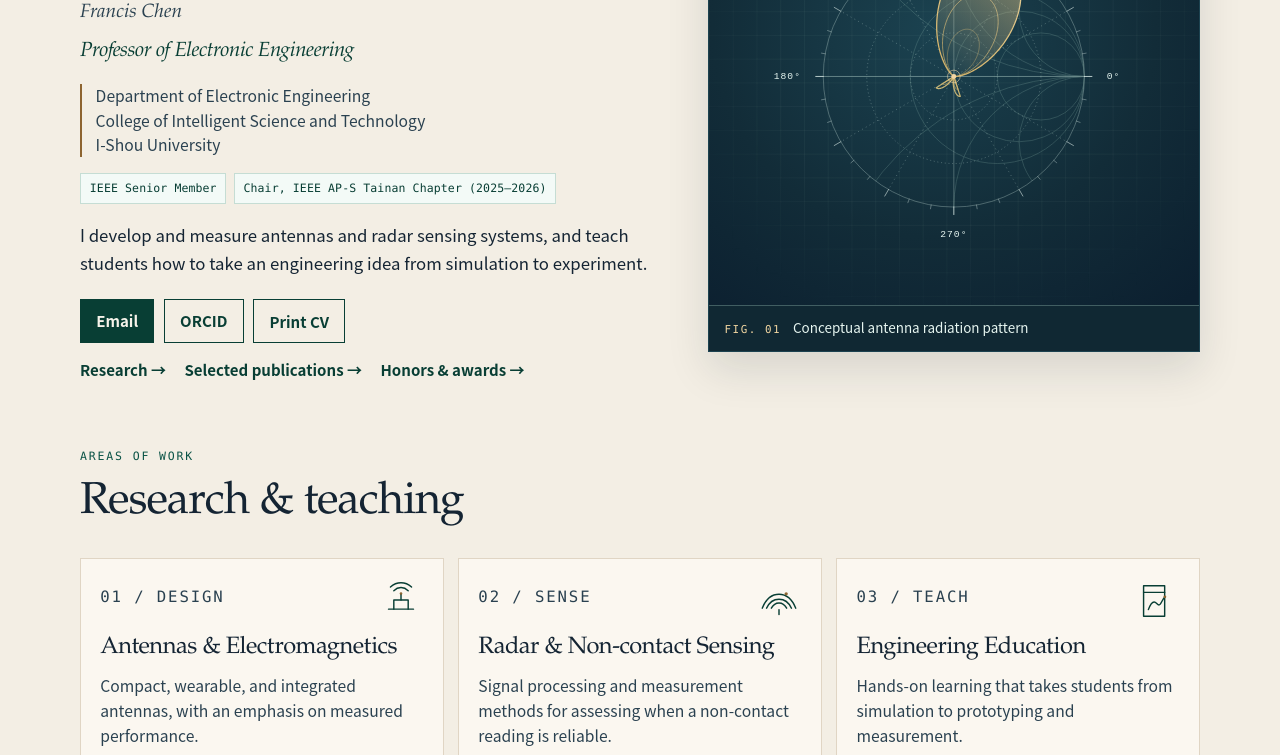
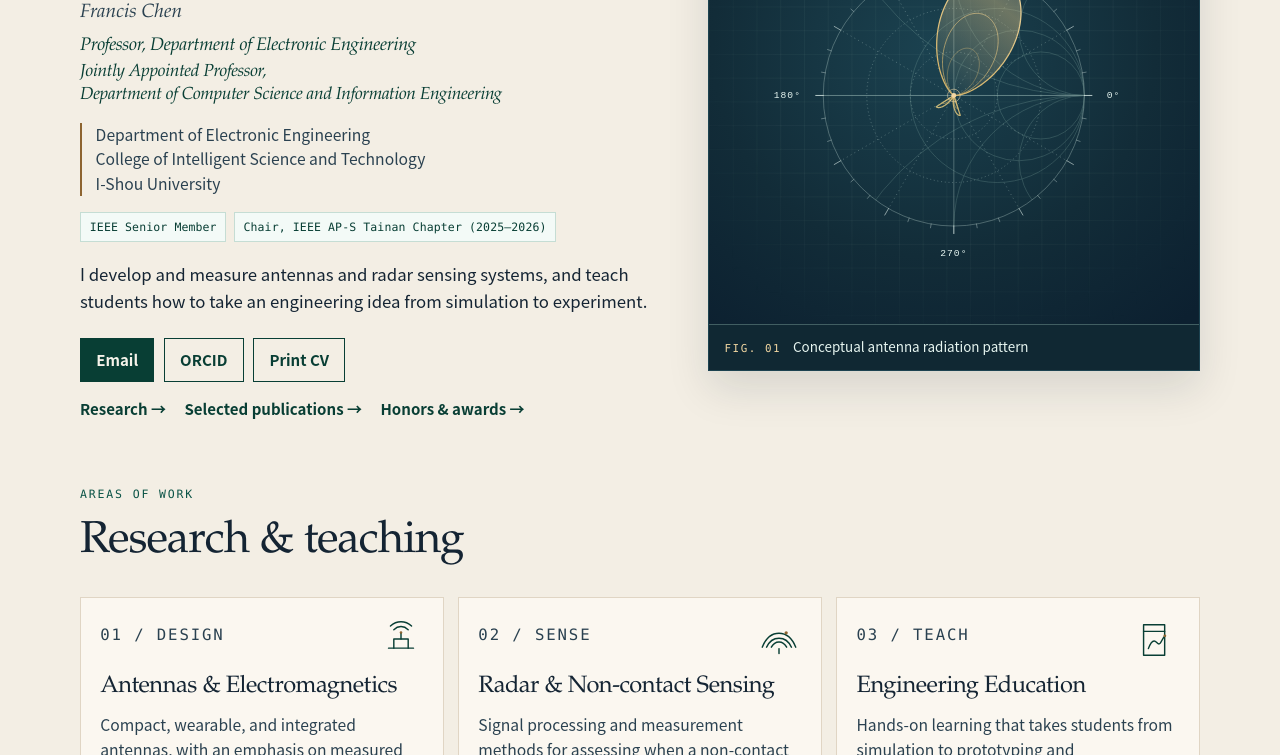
Before and after one commit to Francis007/academic-site, a plain HTML site: page index.html in a window 1280 px wide. Shown: the part 298-1053 px from the top of the page. Drawn offline with Linux system fonts and the light colour scheme.

Commit message:
Add the computer science joint appointment to the homepage.
Show the electronic engineering chair and the CSIE joint professorship together in the hero, footer, print CV, and English metadata so the Traditional Chinese and English versions name the same two posts.

Co-authored-by: Francis007 <Francis007@users.noreply.github.com>

```diff
--- a/index.html
+++ b/index.html
@@ -4,19 +4,19 @@
     <meta charset="utf-8">
     <meta name="viewport" content="width=device-width, initial-scale=1">
     <meta name="author" content="Chien-Hung Chen">
-    <meta name="description" content="Professor of Electronic Engineering at I-Shou University, Taiwan.">
+    <meta name="description" content="Professor, Department of Electronic Engineering, and Jointly Appointed Professor, Department of Computer Science and Information Engineering, at I-Shou University, Taiwan.">
     <meta name="theme-color" content="#f3eee4">
-    <title>Chien-Hung Chen | Professor of Electronic Engineering, I-Shou University</title>
+    <title>Chien-Hung Chen | Professor, Department of Electronic Engineering, and Jointly Appointed Professor, Department of Computer Science and Information Engineering, I-Shou University</title>
     <link rel="canonical" href="https://francis007.github.io/academic-site/">
     <meta property="og:title" content="Chien-Hung Chen | I-Shou University">
-    <meta property="og:description" content="Professor of Electronic Engineering at I-Shou University, Taiwan. Antennas, radar sensing, and engineering education.">
+    <meta property="og:description" content="Professor, Department of Electronic Engineering, and Jointly Appointed Professor, Department of Computer Science and Information Engineering, at I-Shou University, Taiwan. Antennas, radar sensing, and engineering education.">
     <meta property="og:type" content="profile">
     <meta property="og:url" content="https://francis007.github.io/academic-site/">
     <meta property="og:locale" content="en_US">
     <meta property="og:locale:alternate" content="zh_TW">
     <meta name="twitter:card" content="summary">
     <meta name="twitter:title" content="Chien-Hung Chen | I-Shou University">
-    <meta name="twitter:description" content="Professor of Electronic Engineering at I-Shou University, Taiwan.">
+    <meta name="twitter:description" content="Professor, Department of Electronic Engineering, and Jointly Appointed Professor, Department of Computer Science and Information Engineering, at I-Shou University, Taiwan.">
     <script>
       (function () {
         try {
@@ -47,15 +47,25 @@
         "@type": "Person",
         "name": "Chien-Hung Chen",
         "alternateName": "Francis Chen",
-        "jobTitle": "Professor of Electronic Engineering",
+        "jobTitle": [
+          "Professor, Department of Electronic Engineering",
+          "Jointly Appointed Professor, Department of Computer Science and Information Engineering"
+        ],
         "email": "francischen@go.isu.edu.tw",
         "url": "https://francis007.github.io/academic-site/",
         "sameAs": ["https://orcid.org/0000-0003-4514-1504"],
-        "affiliation": {
-          "@type": "CollegeOrUniversity",
-          "name": "I-Shou University",
-          "department": "Department of Electronic Engineering, College of Intelligent Science and Technology"
-        }
+        "affiliation": [
+          {
+            "@type": "CollegeOrUniversity",
+            "name": "I-Shou University",
+            "department": "Department of Electronic Engineering, College of Intelligent Science and Technology"
+          },
+          {
+            "@type": "CollegeOrUniversity",
+            "name": "I-Shou University",
+            "department": "Department of Computer Science and Information Engineering"
+          }
+        ]
       }
     </script>
   </head>
@@ -108,7 +118,10 @@
             <p class="eyebrow"><span data-i18n="hero.eyebrow">I-SHOU UNIVERSITY · TAIWAN</span></p>
             <h1 id="about-title" data-i18n-html="hero.name">Chien-Hung<br>Chen</h1>
             <p class="alias">Francis Chen</p>
-            <p class="role" data-i18n="hero.role">Professor of Electronic Engineering</p>
+            <p class="role">
+              <span class="role-line" data-i18n="hero.role">Professor, Department of Electronic Engineering</span>
+              <span class="role-line role-joint" data-i18n-html="hero.roleJoint">Jointly Appointed Professor,<br><span class="role-dept">Department of Computer Science and Information Engineering</span></span>
+            </p>
             <p class="affiliation">
               <span data-i18n="hero.aff1">Department of Electronic Engineering</span><br>
               <span data-i18n="hero.aff2">College of Intelligent Science and Technology</span><br>
@@ -546,7 +559,8 @@
         <div>
           <p class="footer-name" data-i18n="footer.name">Chien-Hung Chen</p>
           <p>
-            <span data-i18n="hero.role">Professor of Electronic Engineering</span><br>
+            <span data-i18n="hero.role">Professor, Department of Electronic Engineering</span><br>
+            <span data-i18n-html="hero.roleJoint">Jointly Appointed Professor,<br><span class="role-dept">Department of Computer Science and Information Engineering</span></span><br>
             <span data-i18n="hero.aff1">Department of Electronic Engineering</span><br>
             <span data-i18n="hero.aff2">College of Intelligent Science and Technology</span><br>
             <span data-i18n="footer.uni">I-Shou University, Taiwan</span>
@@ -607,7 +621,11 @@
             "theme.labelDark": "Switch to light theme",
             "hero.eyebrow": "I-SHOU UNIVERSITY · TAIWAN",
             "hero.name": "Chien-Hung<br>Chen",
-            "hero.role": "Professor of Electronic Engineering",
+            "hero.role": "Professor, Department of Electronic Engineering",
+            "hero.roleJoint": "Jointly Appointed Professor,<br><span class=\"role-dept\">Department of Computer Science and Information Engineering</span>",
+            "meta.title": "Chien-Hung Chen | Professor, Department of Electronic Engineering, and Jointly Appointed Professor, Department of Computer Science and Information Engineering, I-Shou University",
+            "meta.description": "Professor, Department of Electronic Engineering, and Jointly Appointed Professor, Department of Computer Science and Information Engineering, at I-Shou University, Taiwan.",
+            "meta.og": "Professor, Department of Electronic Engineering, and Jointly Appointed Professor, Department of Computer Science and Information Engineering, at I-Shou University, Taiwan. Antennas, radar sensing, and engineering education.",
             "hero.aff1": "Department of Electronic Engineering",
             "hero.aff2": "College of Intelligent Science and Technology",
             "hero.aff3": "I-Shou University",
@@ -717,6 +735,10 @@
             "hero.eyebrow": "義守大學 · 臺灣",
             "hero.name": "陳建宏",
             "hero.role": "電子工程學系教授",
+            "hero.roleJoint": "資訊工程學系合聘教授",
+            "meta.title": "陳建宏｜義守大學電子工程學系教授、資訊工程學系合聘教授",
+            "meta.description": "義守大學電子工程學系教授、資訊工程學系合聘教授。",
+            "meta.og": "義守大學電子工程學系教授、資訊工程學系合聘教授。研究天線、雷達感測與工程教育。",
             "hero.aff1": "電子工程學系",
             "hero.aff2": "智慧科技學院",
             "hero.aff3": "義守大學",
@@ -858,9 +880,13 @@
           if (filterBar) filterBar.setAttribute("aria-label", pack["filter.label"]);
           var langSwitch = document.querySelector(".lang-switch");
           if (langSwitch) langSwitch.setAttribute("aria-label", lang === "zh" ? "語言" : "Language");
-          document.title = lang === "zh"
-            ? "陳建宏｜義守大學電子工程學系教授"
-            : "Chien-Hung Chen | Professor of Electronic Engineering, I-Shou University";
+          document.title = pack["meta.title"];
+          var description = document.querySelector('meta[name="description"]');
+          if (description) description.setAttribute("content", pack["meta.description"]);
+          var ogDescription = document.querySelector('meta[property="og:description"]');
+          if (ogDescription) ogDescription.setAttribute("content", pack["meta.og"]);
+          var twitterDescription = document.querySelector('meta[name="twitter:description"]');
+          if (twitterDescription) twitterDescription.setAttribute("content", pack["meta.description"]);
           applyThemeLabel();
         }
 
--- a/styles.css
+++ b/styles.css
@@ -363,6 +363,10 @@ html[data-theme="dark"] .theme-toggle .icon-sun { display: block; }
   align-items: center;
 }
 
+.hero-copy {
+  min-width: 0;
+}
+
 .eyebrow {
   font-family: var(--mono);
   font-size: 0.72rem;
@@ -391,13 +395,35 @@ html[data-theme="dark"] .theme-toggle .icon-sun { display: block; }
 }
 
 .role {
+  display: flex;
+  flex-direction: column;
+  align-items: flex-start;
+  gap: 0.16rem;
   margin-top: 0.35rem;
+  max-width: 100%;
   font-family: var(--serif);
   font-style: italic;
+  font-synthesis: none;
   font-weight: 500;
-  font-size: clamp(1.2rem, 1.6vw, 1.4rem);
-  letter-spacing: -0.02em;
-  color: var(--teal-deep);
+  font-size: clamp(1.12rem, 1.42vw, 1.28rem);
+  letter-spacing: -0.018em;
+  line-height: 1.32;
+  color: var(--teal-deep);
+}
+
+.role-line {
+  display: block;
+  max-width: 100%;
+  text-wrap: balance;
+}
+
+.role-joint {
+  font-size: 0.96em;
+}
+
+.role .role-dept {
+  display: block;
+  text-wrap: balance;
 }
 
 .affiliation {
@@ -1576,9 +1602,11 @@ h2[lang="zh-Hant"],
 h3[lang="zh-Hant"],
 .brand [lang="zh-Hant"],
 .footer-name[lang="zh-Hant"],
-.role[lang="zh-Hant"] {
+.role[lang="zh-Hant"],
+.role [lang="zh-Hant"] {
   font-family: var(--cjk-serif);
   font-style: normal;
+  font-synthesis: none;
   font-weight: 600;
   letter-spacing: 0.04em;
   line-height: 1.25;
@@ -1590,10 +1618,15 @@ h3[lang="zh-Hant"],
   letter-spacing: 0.04em;
 }
 
-.role[lang="zh-Hant"] {
+.role[lang="zh-Hant"],
+.role [lang="zh-Hant"],
+html[data-lang="zh"] .role {
+  font-family: var(--cjk-serif);
+  font-style: normal;
+  font-synthesis: none;
   font-weight: 500;
   letter-spacing: 0.06em;
-  line-height: 1.5;
+  line-height: 1.45;
 }
 
 .photo-strip {
```
